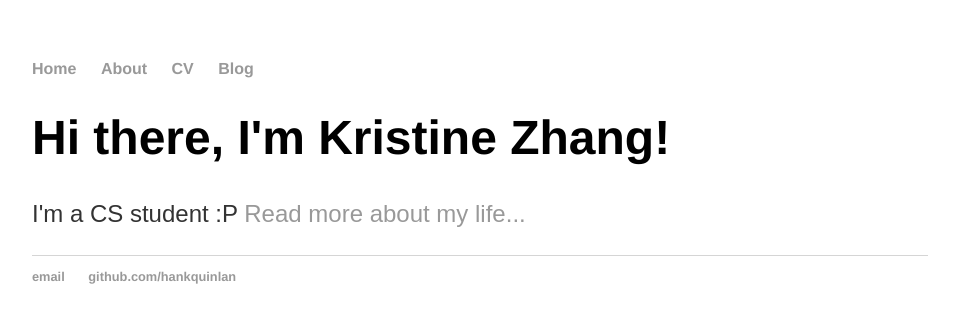
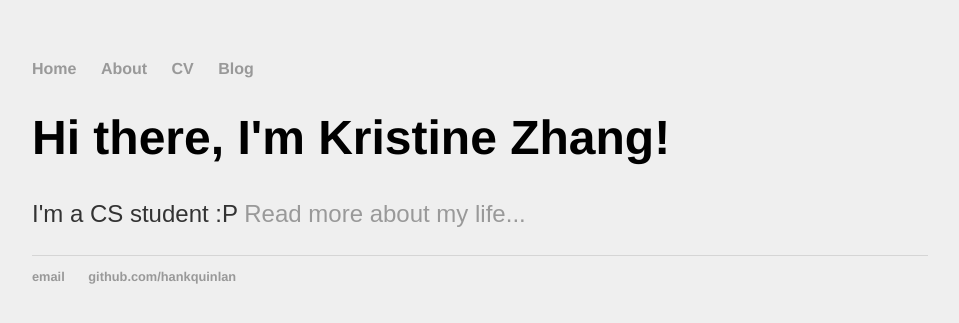
Before and after one commit to KristineZhang/KristineZhang.github.io, a Jekyll site: the page built from index.html, in a window 1280 px wide. Shown: the top 323 px of the page, without its empty margins (160-1119 px from the left). Built offline with Jekyll 4.4.1, drawn with Linux system fonts in a browser that asks for light colours.

Commit message:
Update main.css
add background-color

```diff
--- a/css/main.css
+++ b/css/main.css
@@ -1,6 +1,7 @@
 body {
     margin: 60px auto;
     width: 70%;
+    background-color: #EFEFEF
 }
 nav ul, footer ul {
     font-family:'Helvetica', 'Arial', 'Sans-Serif';
```
